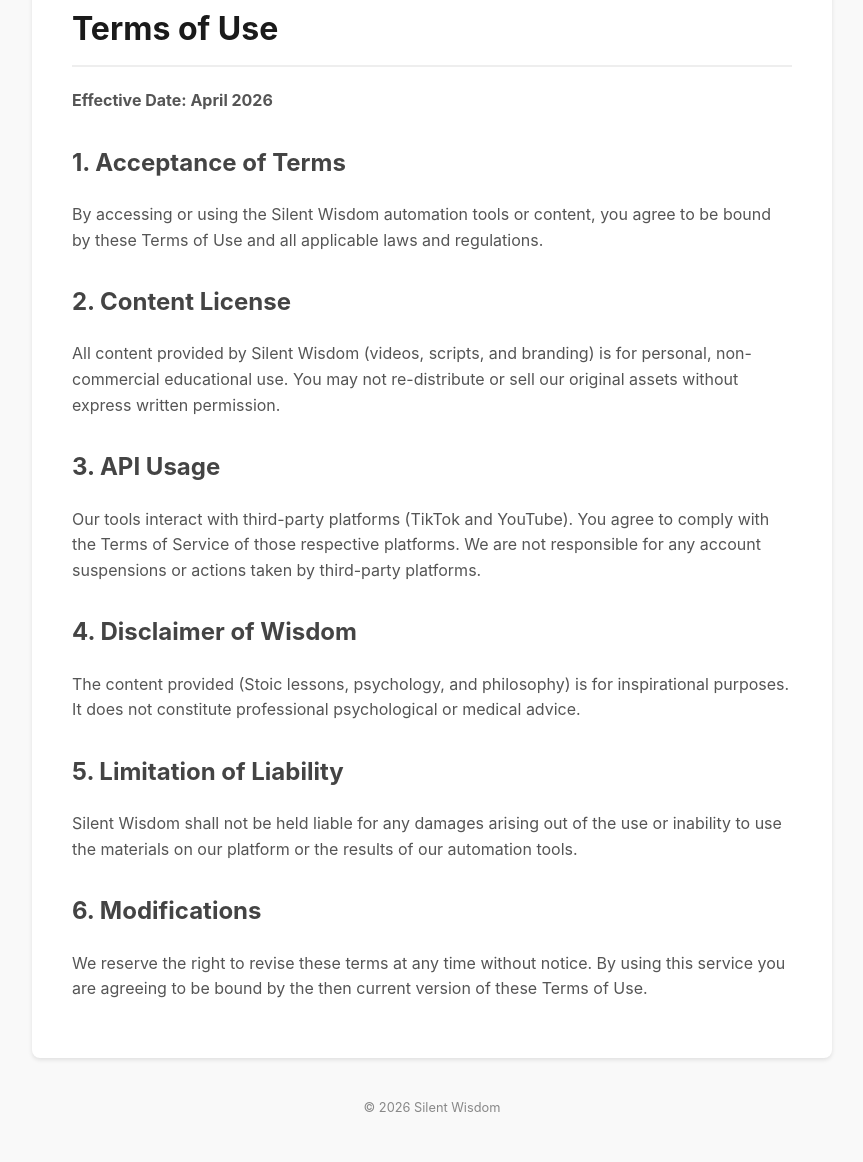
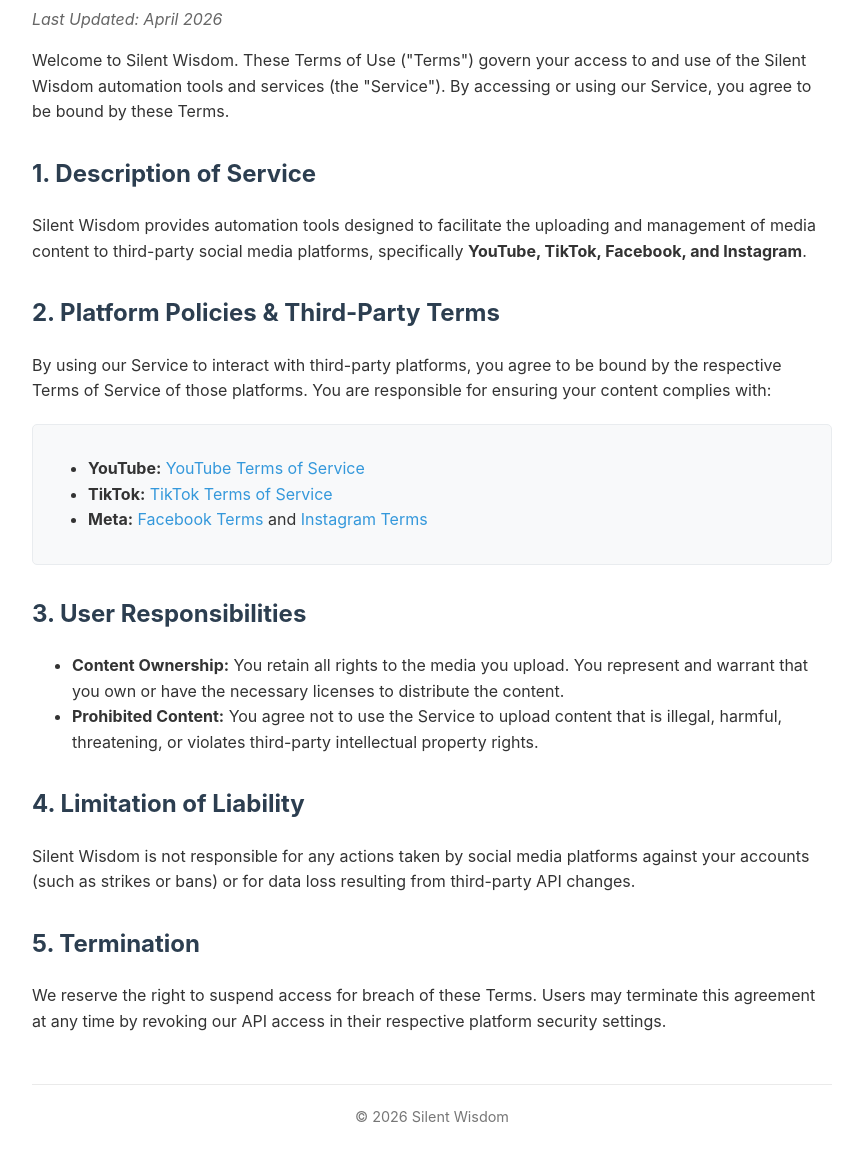
Before and after one commit to rangamramesh/rangamramesh.github.io, a plain HTML site: page silent_wisdom_terms_of_use.html in a window 1280 px wide. Shown: the part 118-1280 px from the top of the page, without its empty margins (208-1071 px from the left). Drawn offline with Linux system fonts and the light colour scheme.

Commit message:
Update silent_wisdom_terms_of_use.html

```diff
--- a/silent_wisdom_terms_of_use.html
+++ b/silent_wisdom_terms_of_use.html
@@ -5,37 +5,58 @@
     <meta name="viewport" content="width=device-width, initial-scale=1.0">
     <title>Terms of Use - Silent Wisdom</title>
     <style>
-        body { font-family: -apple-system, BlinkMacSystemFont, "Segoe UI", Roboto, Helvetica, Arial, sans-serif; line-height: 1.6; color: #333; max-width: 800px; margin: 40px auto; padding: 20px; background-color: #f9f9f9; }
-        .card { background: white; padding: 40px; border-radius: 8px; box-shadow: 0 2px 4px rgba(0,0,0,0.1); }
-        h1 { color: #1a1a1a; border-bottom: 2px solid #eee; padding-bottom: 10px; }
-        h2 { color: #444; margin-top: 30px; }
-        p, li { color: #555; }
-        footer { margin-top: 40px; font-size: 0.8em; color: #888; text-align: center; }
+        body {
+            font-family: -apple-system, BlinkMacSystemFont, "Segoe UI", Roboto, Helvetica, Arial, sans-serif;
+            line-height: 1.6;
+            color: #333;
+            max-width: 800px;
+            margin: 40px auto;
+            padding: 0 20px;
+        }
+        h1 { color: #1a1a1a; border-bottom: 2px solid #eaeaea; padding-bottom: 10px; }
+        h2 { color: #2c3e50; margin-top: 30px; }
+        .last-updated { color: #666; font-style: italic; }
+        .platform-box { background-color: #f8f9fa; padding: 15px; border-radius: 5px; border: 1px solid #e9ecef; margin: 20px 0; }
+        a { color: #3498db; text-decoration: none; }
+        a:hover { text-decoration: underline; }
+        .footer { margin-top: 50px; padding-top: 20px; border-top: 1px solid #eaeaea; font-size: 0.9em; text-align: center; color: #777; }
     </style>
 </head>
 <body>
-    <div class="card">
-        <h1>Terms of Use</h1>
-        <p><strong>Effective Date: April 2026</strong></p>
 
-        <h2>1. Acceptance of Terms</h2>
-        <p>By accessing or using the Silent Wisdom automation tools or content, you agree to be bound by these Terms of Use and all applicable laws and regulations.</p>
+    <h1>Terms of Use</h1>
+    <p class="last-updated">Last Updated: April 2026</p>
 
-        <h2>2. Content License</h2>
-        <p>All content provided by Silent Wisdom (videos, scripts, and branding) is for personal, non-commercial educational use. You may not re-distribute or sell our original assets without express written permission.</p>
+    <p>Welcome to Silent Wisdom. These Terms of Use ("Terms") govern your access to and use of the Silent Wisdom automation tools and services (the "Service"). By accessing or using our Service, you agree to be bound by these Terms.</p>
 
-        <h2>3. API Usage</h2>
-        <p>Our tools interact with third-party platforms (TikTok and YouTube). You agree to comply with the Terms of Service of those respective platforms. We are not responsible for any account suspensions or actions taken by third-party platforms.</p>
+    <h2>1. Description of Service</h2>
+    <p>Silent Wisdom provides automation tools designed to facilitate the uploading and management of media content to third-party social media platforms, specifically <strong>YouTube, TikTok, Facebook, and Instagram</strong>.</p>
 
-        <h2>4. Disclaimer of Wisdom</h2>
-        <p>The content provided (Stoic lessons, psychology, and philosophy) is for inspirational purposes. It does not constitute professional psychological or medical advice.</p>
+    <h2>2. Platform Policies & Third-Party Terms</h2>
+    <p>By using our Service to interact with third-party platforms, you agree to be bound by the respective Terms of Service of those platforms. You are responsible for ensuring your content complies with:</p>
+    <div class="platform-box">
+        <ul>
+            <li><strong>YouTube:</strong> <a href="https://www.youtube.com/t/terms" target="_blank">YouTube Terms of Service</a></li>
+            <li><strong>TikTok:</strong> <a href="https://www.tiktok.com/legal/terms-of-service" target="_blank">TikTok Terms of Service</a></li>
+            <li><strong>Meta:</strong> <a href="https://www.facebook.com/terms.php" target="_blank">Facebook Terms</a> and <a href="https://help.instagram.com/581066165581870" target="_blank">Instagram Terms</a></li>
+        </ul>
+    </div>
 
-        <h2>5. Limitation of Liability</h2>
-        <p>Silent Wisdom shall not be held liable for any damages arising out of the use or inability to use the materials on our platform or the results of our automation tools.</p>
+    <h2>3. User Responsibilities</h2>
+    <ul>
+        <li><strong>Content Ownership:</strong> You retain all rights to the media you upload. You represent and warrant that you own or have the necessary licenses to distribute the content.</li>
+        <li><strong>Prohibited Content:</strong> You agree not to use the Service to upload content that is illegal, harmful, threatening, or violates third-party intellectual property rights.</li>
+    </ul>
 
-        <h2>6. Modifications</h2>
-        <p>We reserve the right to revise these terms at any time without notice. By using this service you are agreeing to be bound by the then current version of these Terms of Use.</p>
+    <h2>4. Limitation of Liability</h2>
+    <p>Silent Wisdom is not responsible for any actions taken by social media platforms against your accounts (such as strikes or bans) or for data loss resulting from third-party API changes.</p>
+
+    <h2>5. Termination</h2>
+    <p>We reserve the right to suspend access for breach of these Terms. Users may terminate this agreement at any time by revoking our API access in their respective platform security settings.</p>
+
+    <div class="footer">
+        © 2026 Silent Wisdom
     </div>
-    <footer>&copy; 2026 Silent Wisdom</footer>
+
 </body>
 </html>
```
